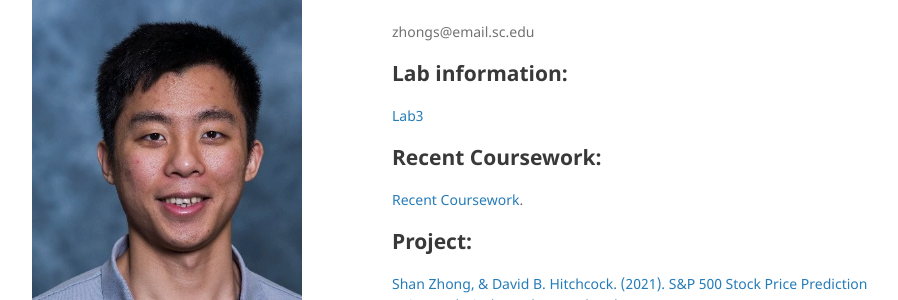
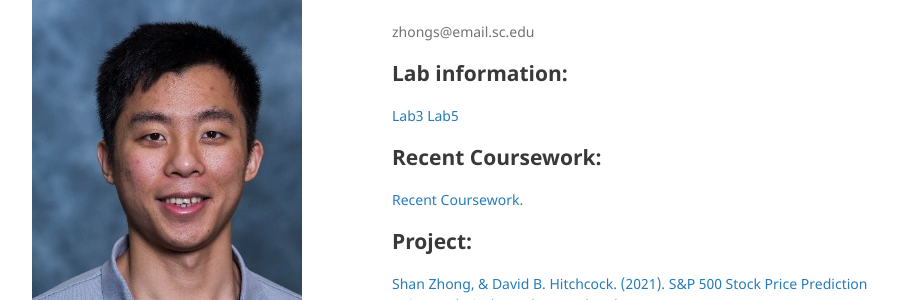
Before and after one commit to Shanlearning/Shanlearning.github.io, a Jekyll site: the page built from index.md, in a window 1280 px wide. Shown: the part 121-421 px from the top of the page, without its empty margins (178-1076 px from the left). Built offline with Jekyll 4.4.1, drawn with Linux system fonts in a browser that asks for light colours.

Commit message:
Update index.md

```diff
--- a/index.md
+++ b/index.md
@@ -11,6 +11,7 @@ zhongs@email.sc.edu
 ## Lab information:
 
 [Lab3](https://github.com/Shanlearning/Stat201/tree/master/Lab3)
+[Lab5](https://github.com/Shanlearning/Stat201/tree/master/Lab5)
 
 ## Recent Coursework:
 [Recent Coursework](https://github.com/Shanlearning/past-coursework#past-coursework).
```
